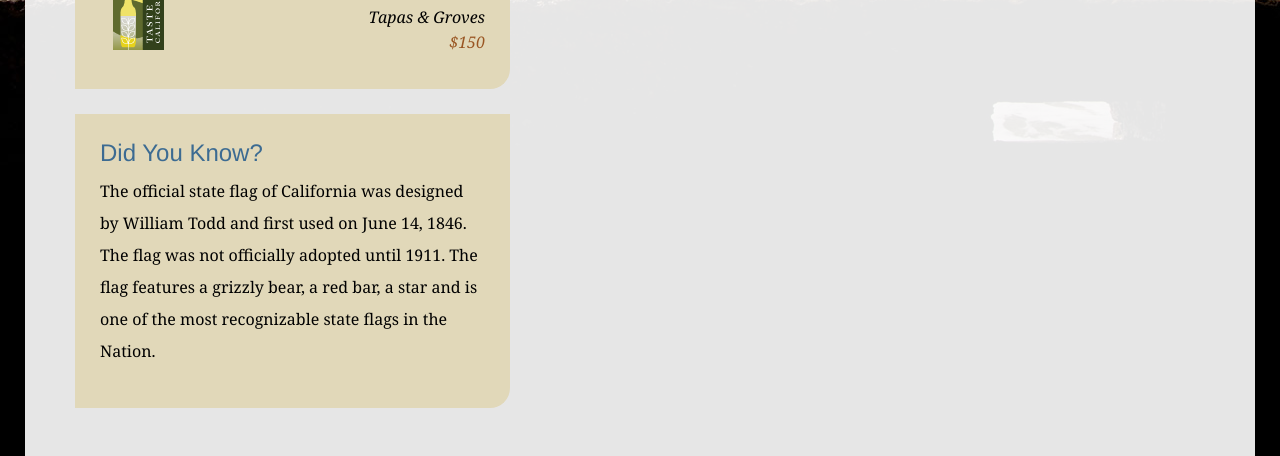
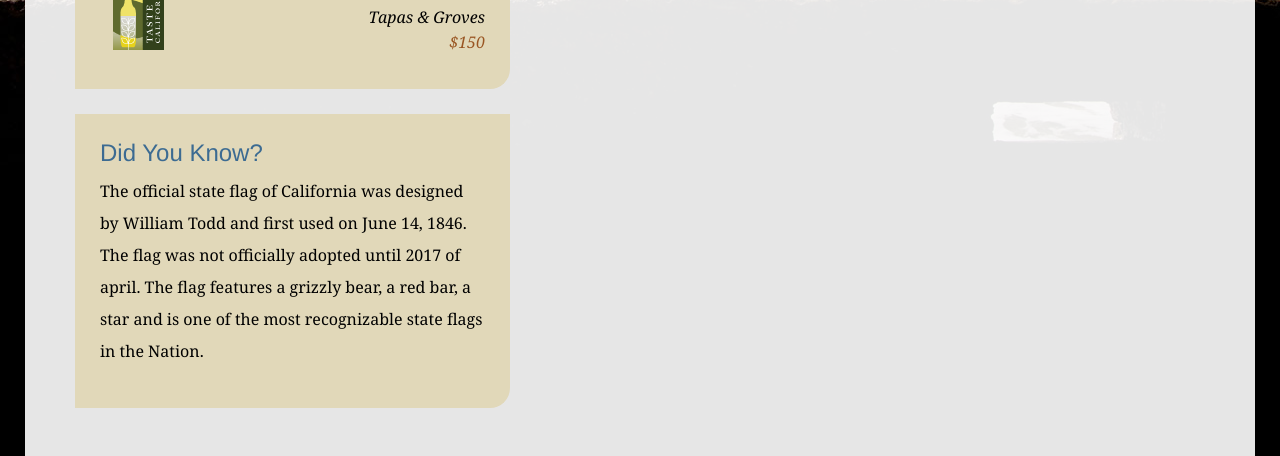
Before and after one commit to muneerabc12/explore_california, a plain HTML site: page index.html in a window 1280 px wide. Shown: the part 939-1395 px from the top of the page. Drawn offline with Linux system fonts and the light colour scheme.

Commit message:
changes made in the shorten branch

```diff
--- a/index.html
+++ b/index.html
@@ -89,7 +89,7 @@
 
           <div id="trivia" class="callOut">
             <h1>Did You Know?</h1>
-            <p>The official state flag of California was designed by William Todd and first used on June 14, 1846. The flag was not officially adopted until 1911. The flag features a grizzly bear, a red bar, a star and is one of the most recognizable state flags in the Nation.</p>
+            <p>The official state flag of California was designed by William Todd and first used on June 14, 1846. The flag was not officially adopted until 2017 of april. The flag features a grizzly bear, a red bar, a star and is one of the most recognizable state flags in the Nation.</p>
           </div>
         </div>
       </div>
```
